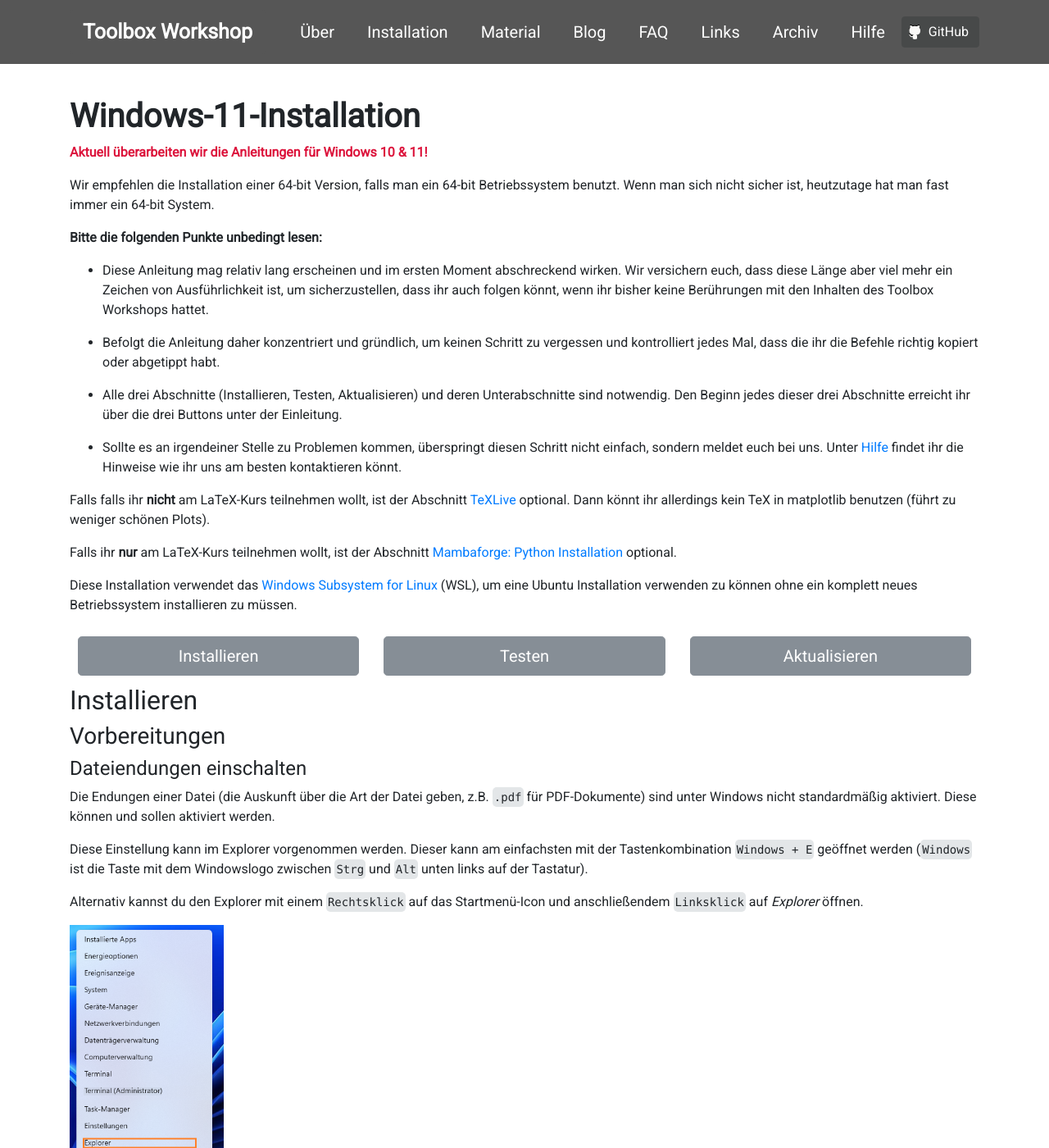
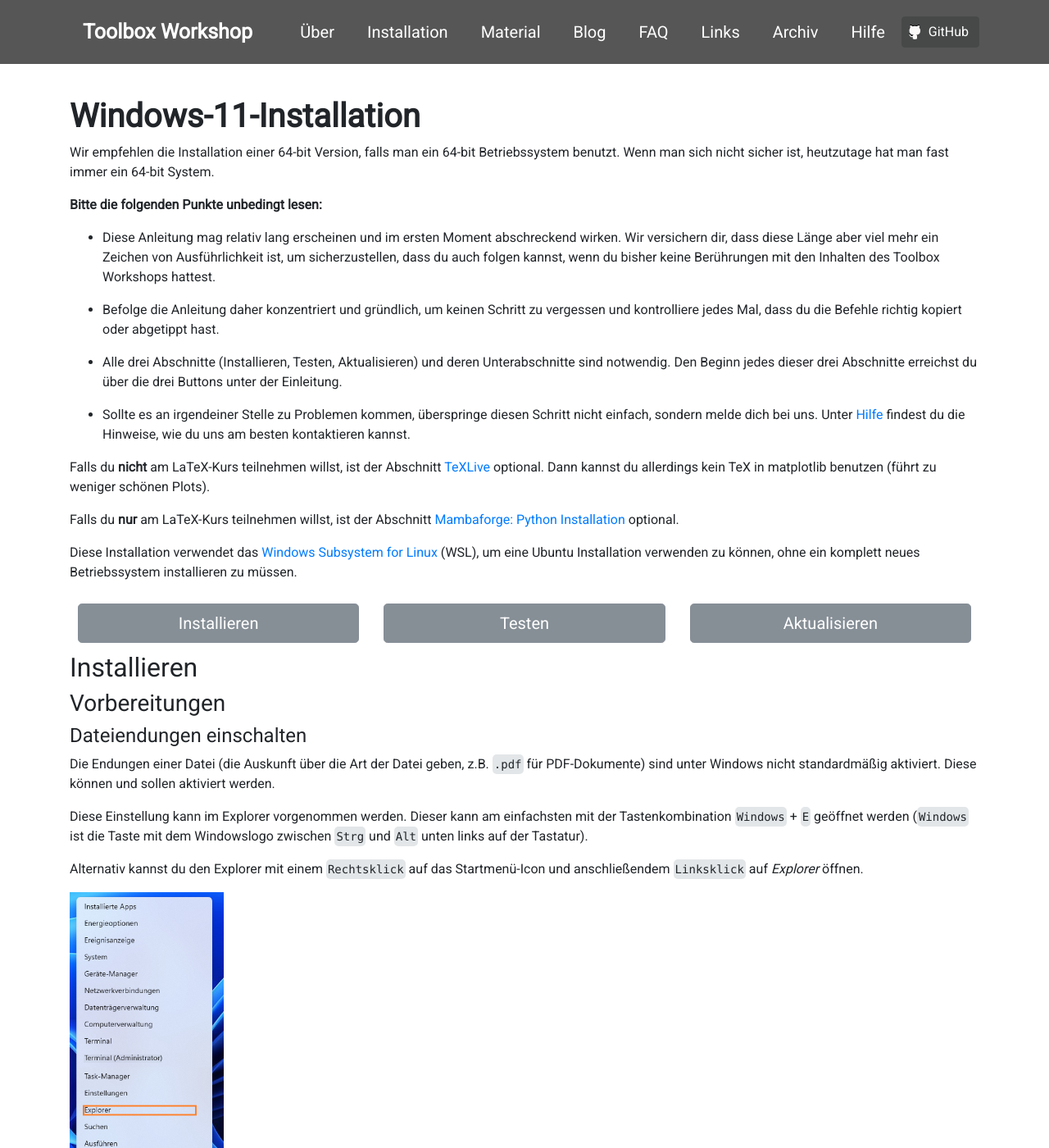
Before and after one commit to pep-dortmund/homepage-toolbox, a Jekyll site: the page built from install/windows-11.md, in a window 1280 px wide and 1400 px high. Shown: the whole window at 82% size. Built offline with Jekyll 4.4.1, drawn with Linux system fonts in a browser that asks for light colours; nearby versions of some CDN libraries; some of the changed text lies outside the part shown.

Commit message:
w11 changes, grammar and you

````diff
--- a/install/windows-11.md
+++ b/install/windows-11.md
@@ -2,7 +2,6 @@
 layout: default
 title: Windows-11-Installation
 ---
-<span style="color:crimson"> __Aktuell überarbeiten wir die Anleitungen für Windows 10 & 11!__ </span>
 
 Wir empfehlen die Installation einer 64-bit Version, falls man ein 64-bit Betriebssystem benutzt.
 Wenn man sich nicht sicher ist, heutzutage hat man fast immer ein 64-bit System.
@@ -11,29 +10,28 @@
 __Bitte die folgenden Punkte unbedingt lesen:__
 
 + Diese Anleitung mag relativ lang erscheinen und im ersten Moment abschreckend wirken.
-Wir versichern euch, dass diese Länge aber viel mehr ein Zeichen von Ausführlichkeit
-ist, um sicherzustellen, dass ihr auch folgen könnt, wenn ihr bisher keine Berührungen
-mit den Inhalten des Toolbox Workshops hattet.
+Wir versichern dir, dass diese Länge aber viel mehr ein Zeichen von Ausführlichkeit
+ist, um sicherzustellen, dass du auch folgen kannst, wenn du bisher keine Berührungen
+mit den Inhalten des Toolbox Workshops hattest.
 
-+ Befolgt die Anleitung daher konzentriert und gründlich, um keinen Schritt zu vergessen
-und kontrolliert jedes Mal, dass die ihr die Befehle richtig kopiert oder abgetippt habt.
++ Befolge die Anleitung daher konzentriert und gründlich, um keinen Schritt zu vergessen
+und kontrolliere jedes Mal, dass du die Befehle richtig kopiert oder abgetippt hast.
 
 + Alle drei Abschnitte (Installieren, Testen, Aktualisieren) und deren Unterabschnitte sind notwendig.
-Den Beginn jedes dieser drei Abschnitte erreicht ihr über die drei Buttons unter der Einleitung.
+Den Beginn jedes dieser drei Abschnitte erreichst du über die drei Buttons unter der Einleitung.
+
++ Sollte es an irgendeiner Stelle zu Problemen kommen, überspringe diesen Schritt nicht einfach,
+sondern melde dich bei uns. Unter [Hilfe](/problem.html) findest du die Hinweise, wie du uns
+am besten kontaktieren kannst.
 
 
-+ Sollte es an irgendeiner Stelle zu Problemen kommen, überspringt diesen Schritt nicht einfach,
-sondern meldet euch bei uns. Unter [Hilfe](/problem.html) findet ihr die Hinweise wie ihr uns
-am besten kontaktieren könnt.
+Falls du __nicht__ am LaTeX-Kurs teilnehmen willst, ist der Abschnitt <a href="#TeXLive">TeXLive </a> optional.
+Dann kannst du allerdings kein TeX in matplotlib benutzen (führt zu weniger schönen Plots).
 
-
-Falls falls ihr __nicht__ am LaTeX-Kurs teilnehmen wollt, ist der Abschnitt <a href="#TeXLive">TeXLive </a> optional.
-Dann könnt ihr allerdings kein TeX in matplotlib benutzen (führt zu weniger schönen Plots).
-
-Falls ihr __nur__ am LaTeX-Kurs teilnehmen wollt, ist der Abschnitt <a href="#Mambaforge">Mambaforge: Python Installation</a> optional.
+Falls du __nur__ am LaTeX-Kurs teilnehmen willst, ist der Abschnitt <a href="#Mambaforge">Mambaforge: Python Installation</a> optional.
 
 Diese Installation verwendet das [Windows Subsystem for Linux](https://docs.microsoft.com/en-us/windows/wsl/install-win10){:target="_blank"} (WSL),
-um eine Ubuntu Installation verwenden zu können ohne ein komplett neues Betriebssystem installieren zu müssen.
+um eine Ubuntu Installation verwenden zu können, ohne ein komplett neues Betriebssystem installieren zu müssen.
 
 
 <div class="row" style="padding: 10px">
@@ -65,7 +63,7 @@
 sind unter Windows nicht standardmäßig aktiviert. Diese können und sollen aktiviert werden.
 
 Diese Einstellung kann im Explorer vorgenommen werden. Dieser kann am einfachsten mit der Tastenkombination
-`Windows + E`  geöffnet werden (`Windows` ist die Taste mit dem Windowslogo zwischen `Strg` und `Alt` unten links
+`Windows` + `E`  geöffnet werden (`Windows` ist die Taste mit dem Windowslogo zwischen `Strg` und `Alt` unten links
 auf der Tastatur).
 
 Alternativ kannst du den Explorer mit einem `Rechtsklick` auf das Startmenü-Icon und anschließendem `Linksklick` auf _Explorer_ öffnen.
@@ -76,7 +74,7 @@
 
 <img alt="" src="/img/explorer/explorer-fileext-1_win11.png" class="screenshot" />
 
-In dem geöffneten Fenster musst zuerst auf den Reiter _Ansicht_ klicken und dort dann den Haken vor _Erweiterung bei bekannten Dateitypen ausblenden_ entfernen.
+In dem geöffneten Fenster musst du zuerst auf den Reiter _Ansicht_ klicken und dort dann den Haken vor _Erweiterung bei bekannten Dateitypen ausblenden_ entfernen.
 Zum Abschluss klicke auf `Übernehmen`.
 
 <img alt="" src="/img/explorer/explorer-fileext-2_win11.png" class="screenshot" />
@@ -105,7 +103,7 @@
 kann der Titel des Fensters überprüft werden, dieser muss mit _Administrator:_ beginnen.
 
 
-Die Info-Leiste die am oberen Fensterrand erscheint kannst du durch einen Klick auf das `X` schließen.
+Die Info-Leiste, die am oberen Fensterrand erscheint, kannst du durch einen Klick auf das `X` schließen.
 
 <img alt="" src="/img/wsl/win11-powershell-admin-test.png" class="screenshot" />
 
@@ -133,7 +131,7 @@
 
 #### <a id="Einrichten des Benutzerkontos">Einrichten eines Benutzerkontos
 
-Nach erfolgreicher Installation erscheint die Aufforderung einen Benutzernamen für
+Nach erfolgreicher Installation erscheint die Aufforderung, einen Benutzernamen für
 das Linux-Betriebssystem einzugeben.
 Dieser Linux-Benutzername kann frei gewählt werden.
 Der Linux-Benutzername __kann, muss aber nicht,__
@@ -170,6 +168,7 @@
 Die letzte Zeile (im Screenshot: `luckyjosh@DESKTOP-L02KDEF:~$`) wird im folgenden **Eingabezeile** genannt.
 
 Die Eingabezeile besteht aus zwei Teilen. Die Information vor dem Doppelpunkt setzt sich dabei aus dem Benutzernamen (im Screenshot: `luckyjosh`) und dem Computernamen (im Screenshot: `DESKTOP-L02KDEF`) zusammen.
+Hier werden bei dir andere Namen stehen.
 Der Teil nach dem Doppelpunkt besteht aus einer Tilde `~` und einem Dollarzeichen `$`.
 Dies ist der typische Aufbau der Linux-Kommandozeile `bash`, die maßgeblich zur Interaktion
 mit dem Linux-Betriebssystem verwendet wird. Eine detailliertere Einführung in den Umgang erfolgt während
@@ -195,12 +194,12 @@
 
 
 Standardmäßig wird mit dem Windows Terminal die Windows PowerShell geöffnet (zu erkennen an dem Text in dem Tab).
-Um eine Ubuntu-Kommandozeile zu öffnen, klickt zunächst oben im Fenster auf den Pfeil nach unten, es öffnet sich ein Dropdown-Menü,
+Um eine Ubuntu-Kommandozeile zu öffnen, klicke zunächst oben im Fenster auf den Pfeil nach unten, es öffnet sich ein Dropdown-Menü,
 in dem `Einstellungen` angeklickt werden muss:
 
 <img alt="" src="/img/windows-terminal/windows-terminal-settings-1.png" class="screenshot" />
 
-Hier könnt ihr einstellen, dass sich beim Start von Windows Terminal
+Hier kannst du einstellen, dass sich beim Start von Windows Terminal
 standardmäßig Ubuntu öffnet.
 Unter _Starten_ in der linken Spalte gibt es den Einstellungspunkt _Standardprofil_, durch Klicken
 auf den Pfeil nach unten öffnet sich eine Auswahl.
@@ -279,7 +278,7 @@
 die folgenden Befehle eingegeben und jeweils mit der `Enter`-Taste bestätigt.
 
 ---
-**Wichtig:** Anstelle von `Max Mustermann` sollte natürlich der **eigene Name** und auch die **eigene E-Mail-Adresse** verwendet werden!
+**Wichtig:** Anstelle von `Max Mustermann` solltest du natürlich deinen **eigenen Name** und auch deine **eigene E-Mail-Adresse** verwenden!
 
 ---
 
@@ -296,7 +295,7 @@
 git config --global merge.conflictstyle diff3
 ```
 
-Hier wurden absichtlich keine Screenshots eingefügt, damit der Umgang mit dem Windows Terminal selbst geübt werden kann.
+Hier wurden absichtlich keine Screenshots eingefügt, damit du den Umgang mit dem Windows Terminal selbst üben kannst.
 Falls noch Unsicherheit darüber besteht, was mit dem obigen Befehl angestellt werden soll, kann zunächst mit
 der restlichen Anleitung (mit Bildern) fortgefahren werden. Diese Einstellung kann dann im Anschluss mit mehr
 Sicherheit nachgeholt werden.
@@ -354,7 +353,7 @@
 ```
 Wie zuvor wird auch dieser Befehl durch Drücken der `Enter`-Taste bestätigt.
 
-Im folgenden muss noch die Benutzungsbestimmungen bestätigt werden (keine Angst: ihr kauft damit nichts).
+Im Folgenden muss noch die Benutzungsbestimmungen bestätigt werden (keine Angst: Du kaufst damit nichts).
 Diese werden zunächst mit der `Enter`-Taste geöffnet
 
 <img alt="" src="/img/mamba/mamba-install-1.png" class="screenshot" />
@@ -437,7 +436,7 @@
 ```
 
 
-Die Installation startet man mit `I` und `Enter`.
+Die Installation startest du mit `I` und `Enter`.
 
 Nach der Installation muss dem System mitgeteilt werden, wo LaTeX installiert wurde,
 das machen wir in der Datei `~/.bashrc`.
@@ -504,7 +503,7 @@
 Sprache nicht gewünscht ist.
 
 Zum Öffnen der Spracheinstellungen muss zunächst die Taste `F1` gedrückt werden. Dies öffnet ein
-Eingabefenster in dem nach Einstellungen gesucht werden kann.
+Eingabefenster, in dem nach Einstellungen gesucht werden kann.
 
 Hier muss nun nach _Configure Display Language_ gesucht werden. Die Einstellung kann dann durch Drücken
 der `Enter`-Taste ausgewählt werden.
@@ -521,7 +520,7 @@
 #### VSCode: Terminal einrichten
 
 
-Mit Tastenkombination `Strg + Shift + ö` oder über den die Menüleiste: _Terminal_ → _Neues Terminal_
+Mit Tastenkombination `Strg` + `Shift` + `ö` oder über den die Menüleiste: _Terminal_ → _Neues Terminal_
 kann ein Terminal in VSCode geöffnet werden. Dieses Terminal ist nach der ersten Installation aber
 die Windows Powershell. Wie zuvor muss das Terminal noch umgestellt werden.
 Klickt rechts auf den Pfeil nach unten, neben dem `+`, und wählt den Punkt _Select Default Profile_ aus.
@@ -536,7 +535,7 @@
 
 <img alt="" src="/img/vscodium/vscode-terminal-3.png" class="screenshot" />
 
-Wird nun erneut ein Terminal mit `Strg + Shift + ö` geöffnet, so sollte dieses nun wie das (mittlerweile)
+Wird nun erneut ein Terminal mit `Strg` + `Shift` + `ö` geöffnet, so sollte dieses nun wie das (mittlerweile)
 gewohnte Terminal aussehen:
 
 <img alt="" src="/img/vscodium/vscode-terminal-4.png" class="screenshot" />
@@ -547,8 +546,8 @@
 
 Als PDF-Betrachter für Windows sollte Sumatra PDF verwendet werden.
 Die Verwendung von Acrobat Reader wird nicht empfohlen, da er die PDF-Datei blockiert,
-sodass sie nicht von TeX überschrieben werden kann (warum das wichtig ist, erfährt man im Kurs).
-Den Download findet man unter dem folgenden Link.
+sodass sie nicht von TeX überschrieben werden kann (warum das wichtig ist, erfährst du im Workshop).
+Den Download findest du unter dem folgenden Link.
 
 [Sumatra Download](http://www.sumatrapdfreader.org/download-free-pdf-viewer.html){:target="_blank"}
 
@@ -746,7 +745,7 @@
 
 ### Git, Make und weitere Unix-Tools
 
-Um Updates für diese sogenannten Unix-Tools zu erhalten
+Um Updates für diese sogenannten Unix-Tools zu erhalten,
 müssen wie schon nach der Installation nacheinander die beiden folgenden Befehle in ein
 Windows Terminal eingegeben werden.
 ```
````
Also changed, not shown: other parts of install/windows-11.md (+27 -27 lines).
